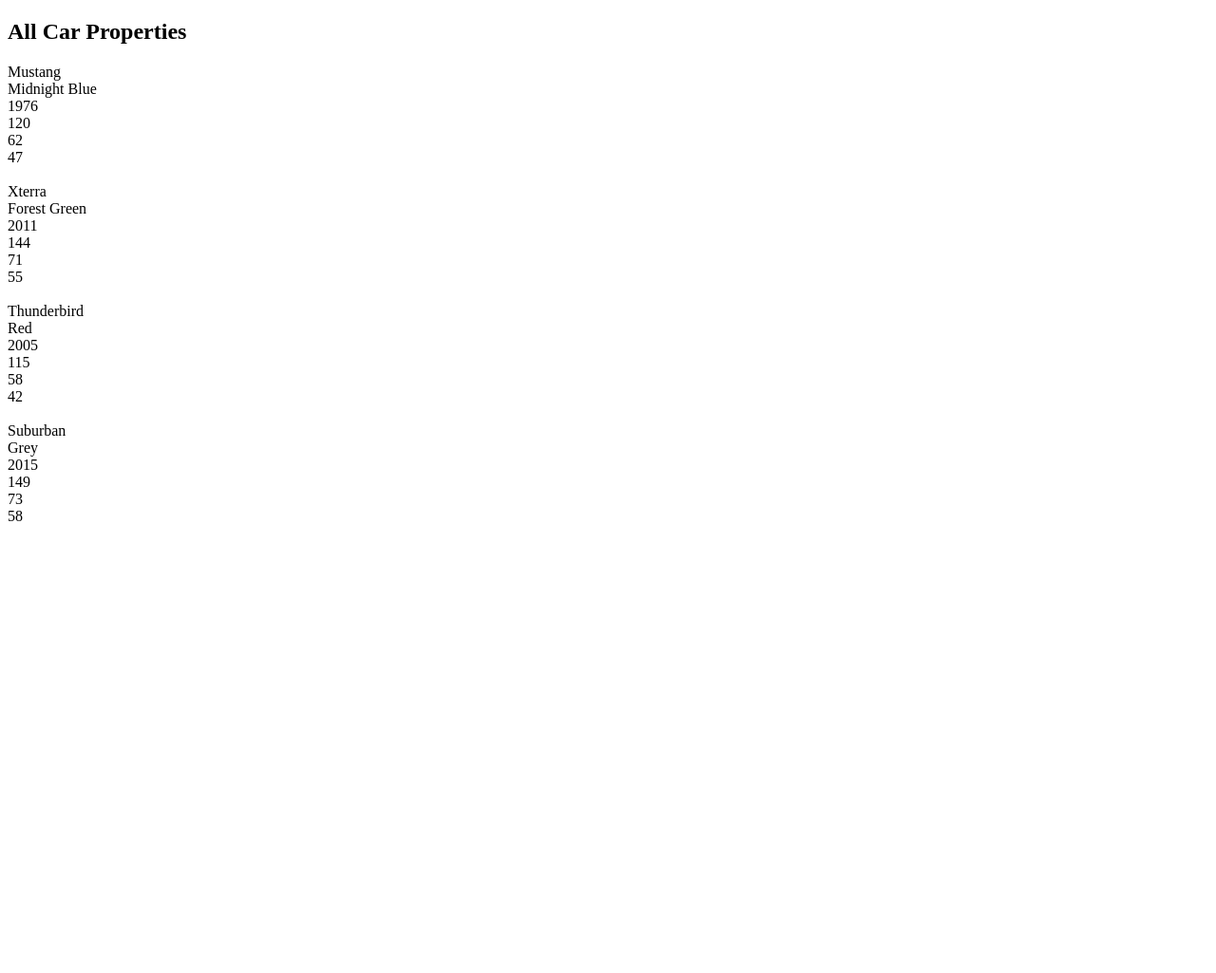
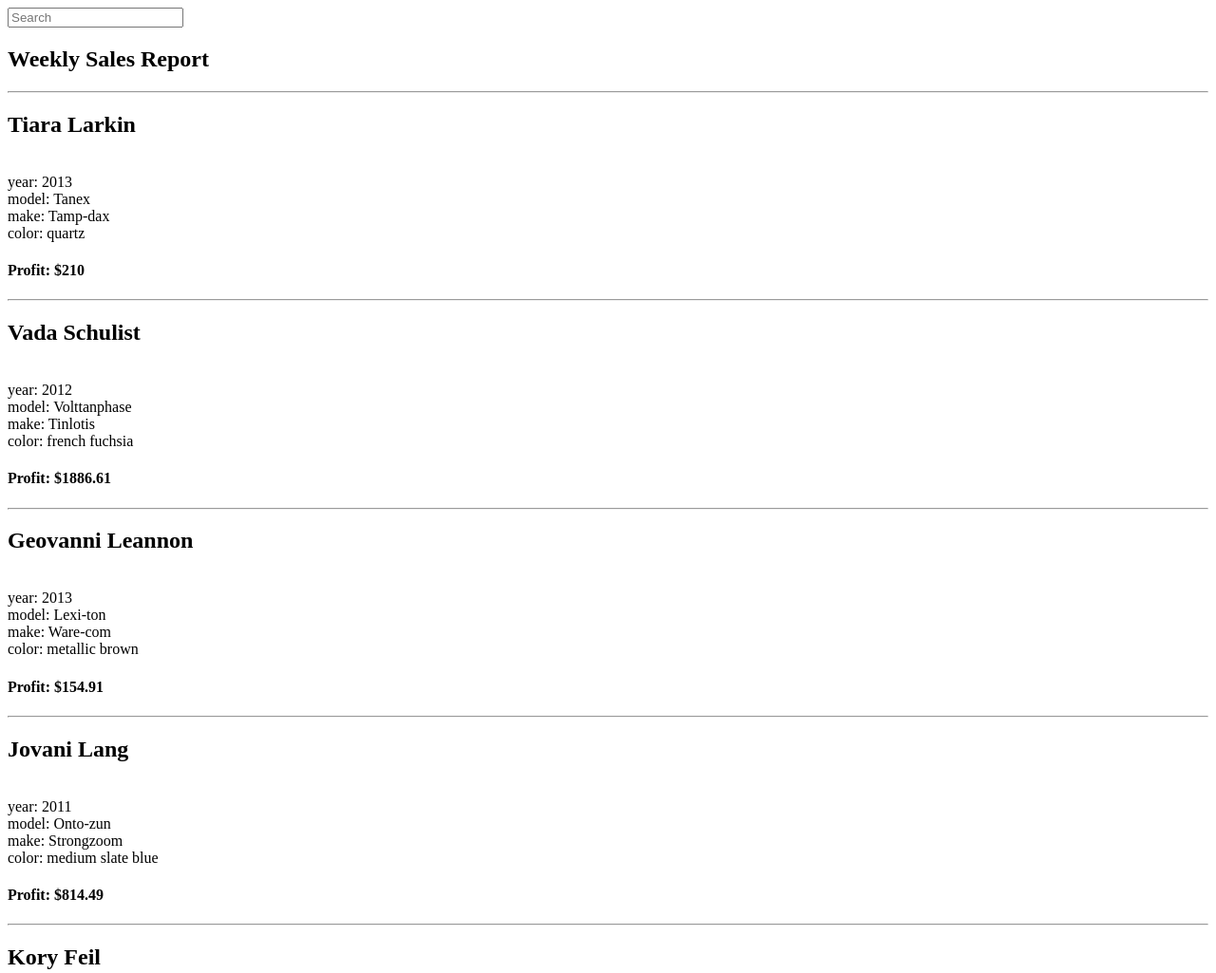
Before and after one commit to davidbrucetn/nss_bk3_ch11_cars, a plain HTML site: page index.html in a window 1280 px wide. Shown: the top 1025 px of the page at 95% size. Before the commit the page ends 800 px from the top, so only its background shows below. Drawn offline with Linux system fonts and the light colour scheme.

Commit message:
Added free text search

```diff
--- a/index.html
+++ b/index.html
@@ -6,7 +6,12 @@
     <title>Cars</title>
 </head>
 <body>
+    <div class="div__search">
+        <input type="search" class="input__search" id="searchInput" placeholder="Search">
+    </div>
+    <article class="article__sales">
 
+    </article>
     <article class="article__cars">
 
     </article>
--- a/scripts/main.js
+++ b/scripts/main.js
@@ -1,9 +1,20 @@
 import allCars from './cars.js'
+import salesByWeek from './sales.js'
 
 const carArticle = document.querySelector(".article__cars")
 
 const displayAllCars = (cars) => {
-    carArticle.innerHTML = `<h1>All Car Properties</h1>`
+    carArticle.innerHTML = `<h1>All Cars</h1>`
+
+    const firstCar = cars[0];
+    carArticle.innerHTML += `<br><h2>Car Properties</h2>`
+
+    for (const key of Object.keys(firstCar)) {
+        carArticle.innerHTML += `<div>${key}</div>`
+    }
+
+    carArticle.innerHTML += `<br>`
+
     cars.forEach(car => {
         //Iterate all of the value sof the current car
         for (const carProperty of Object.values(car)) {
@@ -14,4 +25,70 @@ const displayAllCars = (cars) => {
 
 }
 
-displayAllCars(allCars)
+
+const displayExpandedCars = (cars) => {
+    carArticle.innerHTML = `<h1>Expanded Car List</h1><br>`
+    cars.forEach(car => {
+        carArticle.innerHTML += `<hr/>`
+
+        for (const entry of Object.entries(car)) {
+            carArticle.innerHTML += `<div>${entry[0]}: ${entry[1]}</div>`
+        }
+    })
+
+}
+
+displayExpandedCars(allCars)
+
+// displayAllCars(allCars)
+const salesArticle = document.querySelector(".article__sales")
+
+const salesReport = (salesByWeek) => {
+
+    carArticle.innerHTML = `<h1>Weekly Sales Report</h1>`
+
+    salesByWeek.forEach(sale => {
+        carArticle.innerHTML += `<hr/>`
+        carArticle.innerHTML += `<h2>${sale.sales_agent.first_name} ${sale.sales_agent.last_name}</h2><br>`
+        for (const entry of Object.entries(sale.vehicle)) {
+            carArticle.innerHTML += `<div>${entry[0]}: ${entry[1]}</div>`
+        }
+        carArticle.innerHTML += `<div><h4>Profit: $${sale.gross_profit}</h4></div>`
+    })
+    carArticle.innerHTML += `<hr/>`
+
+}
+
+salesReport(salesByWeek)
+
+const searchInput = document.querySelector("#searchInput")
+console.log(searchInput)
+let searchSalesArray = [];
+searchInput.addEventListener("keypress", function(event) {
+
+    console.log(event.charCode)
+    if (event.charCode === 13 ) {
+        if ( event.target.value.length !==0 ) {
+            event.preventDefault();
+            console.log("Enter")
+            const searchTerm = event.target.value;
+            salesByWeek.forEach(sale => {
+                for (const value of Object.values(sale.sales_agent)) {
+                    if ( value.indexOf(searchTerm) !== -1 ) {
+                        console.log(value.indexOf(searchTerm))
+                        searchSalesArray.push(sale)
+                    }
+                }
+            }) // end search loop
+            if (searchSalesArray.length > 0) {
+                salesArticle.innerHTML = ""
+                salesReport(searchSalesArray)
+                }
+        } else {
+            searchSalesArray = []
+            salesArticle.innerHTML = `<h1>Weekly Sales Report - no data found</h1>`
+            salesArticle.innerHTML += `<h2>Showing All Agents</h2>`
+            salesReport(salesByWeek)
+        }
+    }
+})
--- /dev/null
+++ b/scripts/sales.js
@@ -0,0 +1,109 @@
+const salesByWeek = [
+    {
+        "vehicle": {
+            "year": 2013,
+            "model": "Tanex",
+            "make": "Tamp-dax",
+            "color": "quartz"
+        },
+        "sales_id": "782a23fd-8b83-4497-b9a1-41fd9b15648e",
+        "sales_agent": {
+            "mobile": "1-584-162-7444",
+            "last_name": "Larkin",
+            "first_name": "Tiara",
+            "email": "ready@gmail.com"
+        },
+        "purchase_date": "2017-06-07",
+        "gross_profit": 210,
+        "credit": {
+            "credit_provider": "United Services Automobile Assoc.",
+            "account": "491697193540559"
+        }
+    },
+    {
+        "vehicle": {
+            "year": 2012,
+            "model": "Volttanphase",
+            "make": "Tinlotis",
+            "color": "french fuchsia"
+        },
+        "sales_id": "c6775819-5d17-40db-94f4-00425db590ee",
+        "sales_agent": {
+            "mobile": "1-573-820-3780",
+            "last_name": "Schulist",
+            "first_name": "Vada",
+            "email": "davin@outlook.com"
+        },
+        "purchase_date": "2017-08-06",
+        "gross_profit": 1886.61,
+        "credit": {
+            "credit_provider": "TD Group US Holding",
+            "account": "494781657570"
+        }
+    },
+    {
+        "vehicle": {
+            "year": 2013,
+            "model": "Lexi-ton",
+            "make": "Ware-com",
+            "color": "metallic brown"
+        },
+        "sales_id": "d10631e7-24ca-414b-ac0f-34b286a30f14",
+        "sales_agent": {
+            "mobile": "1-356-831-5782",
+            "last_name": "Leannon",
+            "first_name": "Geovanni",
+            "email": "need@hotmail.com"
+        },
+        "purchase_date": "2017-12-27",
+        "gross_profit": 154.91,
+        "credit": {
+            "credit_provider": "State Street Corporation",
+            "account": "546417363501851"
+        }
+    },
+    {
+        "vehicle": {
+            "year": 2011,
+            "model": "Onto-zun",
+            "make": "Strongzoom",
+            "color": "medium slate blue"
+        },
+        "sales_id": "586bf9d9-67c2-46c7-a6d1-de8484f6c474",
+        "sales_agent": {
+            "mobile": "774.020.0247",
+            "last_name": "Lang",
+            "first_name": "Jovani",
+            "email": "spell55@yahoo.com"
+        },
+        "purchase_date": "2017-03-05",
+        "gross_profit": 814.49,
+        "credit": {
+            "credit_provider": "M&T Bank Corporation",
+            "account": "34730046974022"
+        }
+    },
+    {
+        "vehicle": {
+            "year": 2014,
+            "model": "Blue-run",
+            "make": "Kon-flex",
+            "color": "lumber"
+        },
+        "sales_id": "a5358cb3-6d47-4adb-a232-d5c5d91e25ec",
+        "sales_agent": {
+            "mobile": "886.374.3898",
+            "last_name": "Feil",
+            "first_name": "Kory",
+            "email": "ducimus@outlook.com"
+        },
+        "purchase_date": "2017-02-08",
+        "gross_profit": 587.52,
+        "credit": {
+            "credit_provider": "Atlantic Bank",
+            "account": "601149379893233"
+        }
+    }
+]
+
+export default salesByWeek;
```
